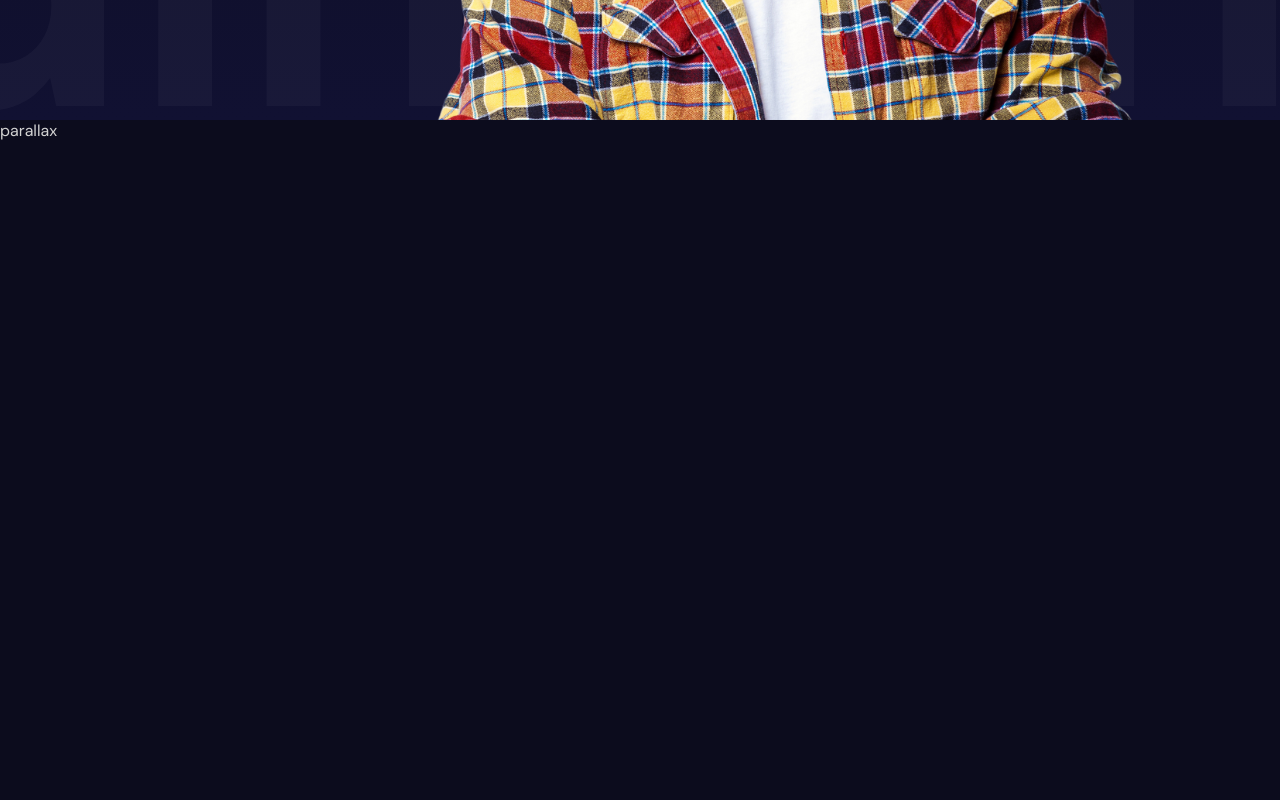
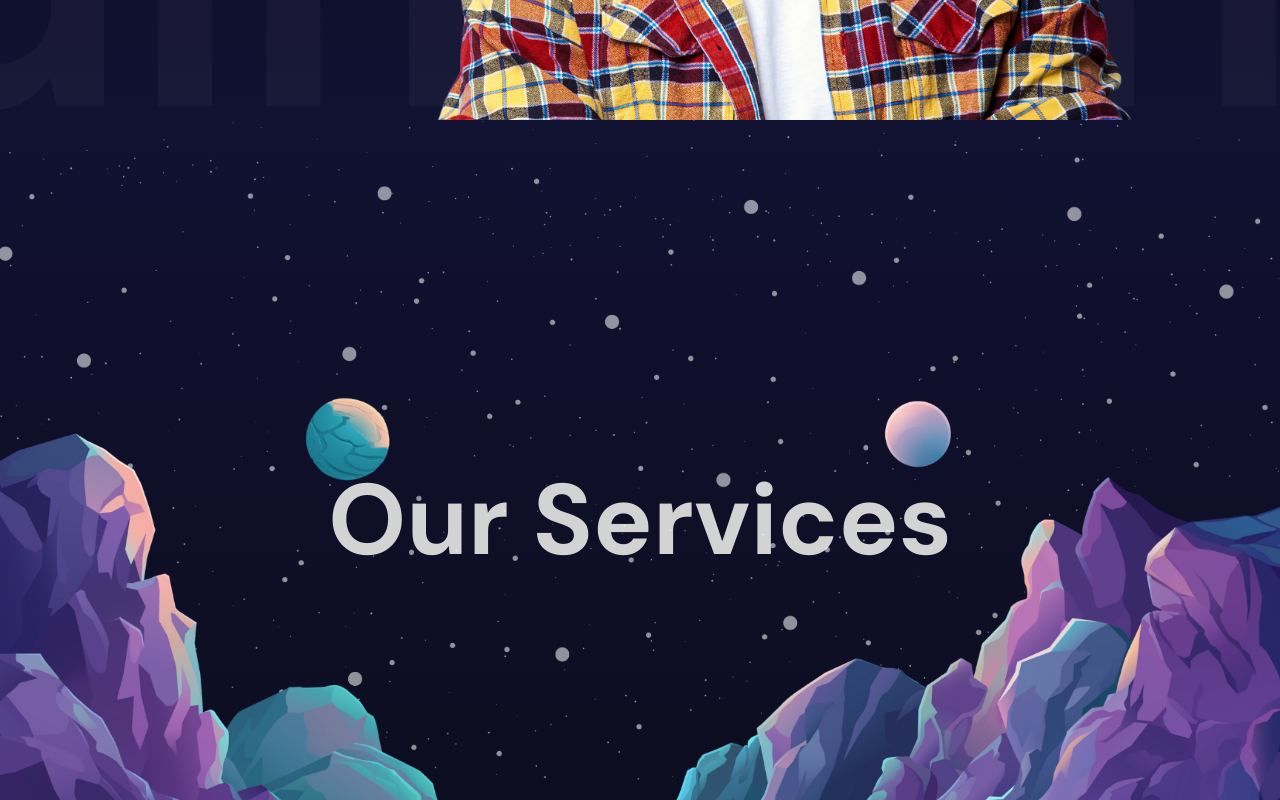
Before and after one commit to johannamag/animated-portfolio, a React (Vite) app: page / in a window 1280 px wide. Shown: the part 680-1480 px from the top of the page. Built offline with nearby package versions, Linux system fonts and the light colour scheme.

Commit message:
parallax

```diff
--- a/src/App.jsx
+++ b/src/App.jsx
@@ -1,6 +1,7 @@
 import "./app.scss"
 import Navbar from "./components/navbar/Navbar";
 import Hero from "./components/hero/Hero";
+import Parallax from "./components/parallax/Parallax";
 
 const App = () => {
   return <div>
@@ -8,9 +9,13 @@
       <Navbar />
       <Hero />
     </section>
-    <section id="Services">parallax</section>
+    <section id="Services">
+      <Parallax type="services" />
+    </section>
     <section>services</section>
-    <section id="Portfolio">parallax</section>
+    <section id="Portfolio">
+      <Parallax type="portfolio" />
+    </section>
     <section>portfolio1</section>
     <section>portfolio2</section>
     <section>portfolio3</section>
--- /dev/null
+++ b/src/components/parallax/Parallax.jsx
@@ -0,0 +1,23 @@
+import React from 'react'
+import {useRef} from 'react'
+import './parallax.scss'
+import {motion, useScroll, useTransform} from 'framer-motion'
+
+export default function Parallax({type}) {
+    const ref = useRef()
+    const {scrollYProgress} = useScroll({
+        target: ref,
+        offset: ["start start", "end start"]
+    })
+    const yText = useTransform(scrollYProgress, [0,1], ["0%", "500%"])
+    const xBgR = useTransform(scrollYProgress, [0,1], ["0%", "100%"])
+    const xBgL = useTransform(scrollYProgress, [0,1], ["0%", "-100%"])
+  return (
+    <div className='parallax' ref={ref} style={{background: type === "services" ? "linear-gradient(180deg, #111132, #0c0c1d)" : "linear-gradient(180deg, #111132, #505064)"}}>
+        <motion.h1 style={{y: yText}}>{type === "services" ? "Our Services" : "Our Portfolio"}</motion.h1>
+        <motion.div className="mountains"></motion.div>
+        <motion.div className="planets" style={{y: xBgR, backgroundImage: `url(${type == "services" ? "/planets.png" : "/sun.png"})`}}></motion.div>
+        <motion.div style={{x: xBgR}} className="stars"></motion.div>
+    </div>
+  )
+}
--- /dev/null
+++ b/src/components/parallax/parallax.scss
@@ -0,0 +1,42 @@
+.parallax {
+    width: 100%;
+    height: 100%;
+    position: relative;
+    display: flex;
+    align-items: center;
+    justify-content: center;
+    overflow: hidden;
+
+    h1 {
+        font-size: 100px;
+    }
+
+    .mountains {
+        background-image: url("/mountains.png");
+        background-size: cover;
+        background-position: bottom;
+        width: 100%;
+        height: 100%;
+        position: absolute;
+        z-index: 1001;
+    }
+    .planets {
+        background-image: url("/planets.png");
+        background-size: cover;
+        background-position: bottom;
+        width: 100%;
+        height: 100%;
+        position: absolute;
+        z-index: 1000;
+    }
+    .stars {
+        background-image: url("/stars.png");
+        background-size: cover;
+        background-position: bottom;
+        width: 100%;
+        height: 100%;
+        position: absolute;
+        z-index: 999;
+    }
+
+}
--- a/src/components/sidebar/sidebar.scss
+++ b/src/components/sidebar/sidebar.scss
@@ -13,6 +13,7 @@
         bottom: 0;
         width: 400px;
         background: white;
+        z-index: 100000;
 
         .links {
             position: absolute;
@@ -40,5 +41,6 @@
         background: transparent;
         border: none;
         cursor: pointer;
+        z-index: 100000;
     }
 }
```
